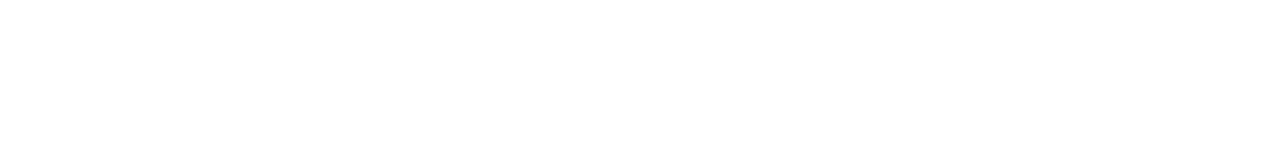
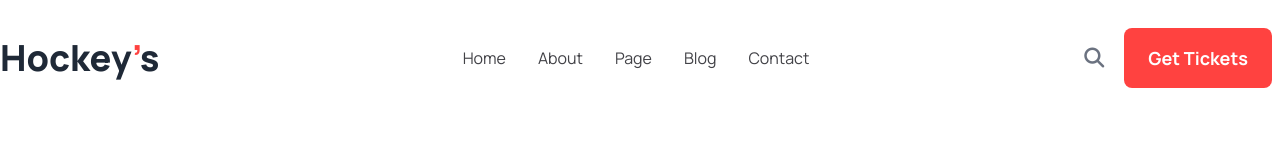
Before and after one commit to kamruzzamanbayezid/A3-hockeys, a plain HTML site: page index.html in a window 1280 px wide. Drawn offline with nearby package versions, Linux system fonts and the light colour scheme.

Commit message:
added navbar section

```diff
--- a/index.html
+++ b/index.html
@@ -33,6 +33,48 @@
 
 <body>
 
+      <header class="container mx-auto p-5 lg:p-0 mb-10 lg:mb-20">
+
+            <!-- navbar section starts here -->
+            <div class="navbar pl-0 mt-5 mb-12">
+                  <div class="navbar-start">
+                        <div class="dropdown">
+                              <div tabindex="0" role="button" class="btn btn-ghost lg:hidden">
+                                    <svg xmlns="http://www.w3.org/2000/svg" class="h-5 w-5" fill="none"
+                                          viewBox="0 0 24 24" stroke="currentColor">
+                                          <path stroke-linecap="round" stroke-linejoin="round" stroke-width="2"
+                                                d="M4 6h16M4 12h8m-8 6h16" />
+                                    </svg>
+                              </div>
+                              <ul tabindex="0"
+                                    class="menu menu-sm dropdown-content mt-3 z-[1] p-2 shadow bg-base-100 rounded-box w-52">
+                                    <li><a class="hover:text-[#FF4240] hover:font-bold ">Home</a></li>
+                                    <li><a class="hover:text-[#FF4240] hover:font-bold ">About</a></li>
+                                    <li><a class="hover:text-[#FF4240] hover:font-bold ">Page</a></li>
+                                    <li><a class="hover:text-[#FF4240] hover:font-bold ">Blog</a></li>
+                                    <li><a class="hover:text-[#FF4240] hover:font-bold ">Contact</a></li>
+                              </ul>
+                        </div>
+                        <h4 class="text-3xl md:text-4xl font-extrabold">Hockey<span class="text-[#FF4240]">’</span>s</h4>
+                  </div>
+                  <div class="navbar-center hidden lg:flex">
+                        <ul class="menu text-[#424247] text-base font-normal menu-horizontal px-1">
+                              <li><a class="hover:text-[#FF4240] hover:font-bold ">Home</a></li>
+                              <li><a class="hover:text-[#FF4240] hover:font-bold ">About</a></li>
+                              <li><a class="hover:text-[#FF4240] hover:font-bold ">Page</a></li>
+                              <li><a class="hover:text-[#FF4240] hover:font-bold ">Blog</a></li>
+                              <li><a class="hover:text-[#FF4240] hover:font-bold ">Contact</a></li>
+                        </ul>
+                  </div>
+                  <div class="navbar-end space-x-5">
+                        <i class="fa-solid hidden md:flex text-gray-500 fa-magnifying-glass text-xl"></i>
+                        <button class="text-white text-lg font-bold bg-[#FF4240] md:py-4 py-2 md:px-6 px-3 rounded-lg">Get
+                              Tickets</button>
+                  </div>
+            </div> <!-- navbar section ends here -->
+
+      </header>
+
 </body>
 
 </html>
```
Also changed, not shown: tailwind.config.js (added, +8 -0 lines).
